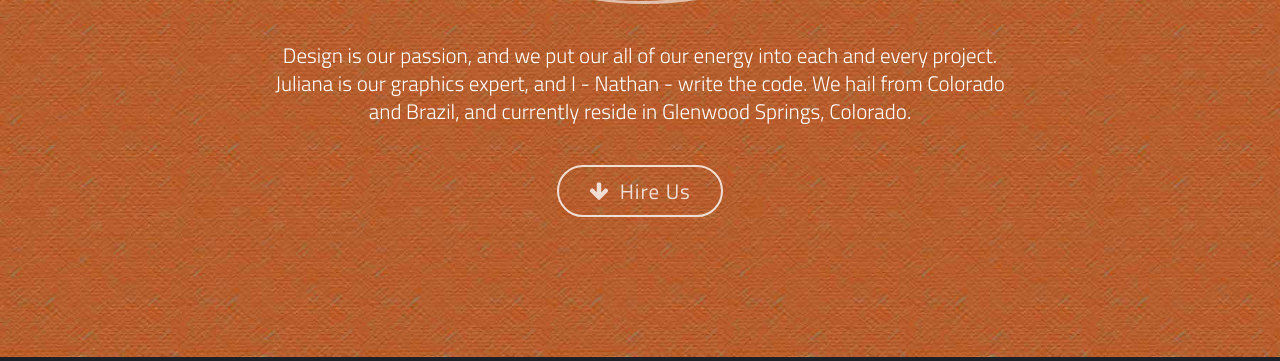
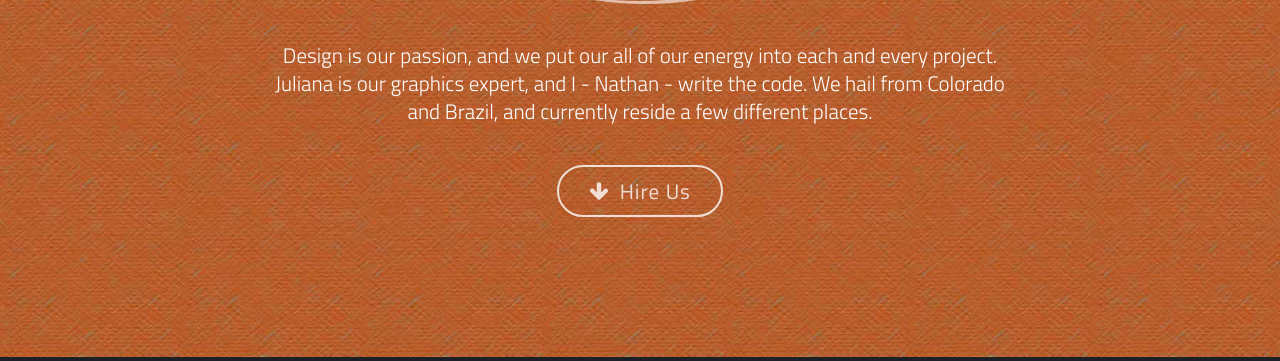
Before and after one commit to nmoore2/nmoore2.github.io, a PHP site: page / in a window 1280 px wide. Shown: the part 2024-2385 px from the top of the page. Run offline with PHP 8.4, Linux system fonts and the light colour scheme; some libraries are stand-ins or nearby versions.

Commit message:
update about us section

```diff
--- a/index.php
+++ b/index.php
@@ -265,7 +265,8 @@
 
 						<img class="img-responsive img-center img-circle scrollimation fade-left" src="assets/aboutboat.png" alt="Juli and I on a boat" />
 
-						<p class="text-center scrollimation fade-in">Design is our passion, and we put our all of our energy into each and every project. Juliana is our graphics expert, and I - Nathan - write the code. We hail from Colorado and Brazil, and currently reside in Glenwood Springs, Colorado.</p>
+						<p class="text-center scrollimation fade-in">Design is our passion, and we put our all of our energy into each and every project. Juliana is our graphics expert,
+							and I - Nathan - write the code. We hail from Colorado and Brazil, and currently reside a few different places.</p>
 
 					</div>
 
```
